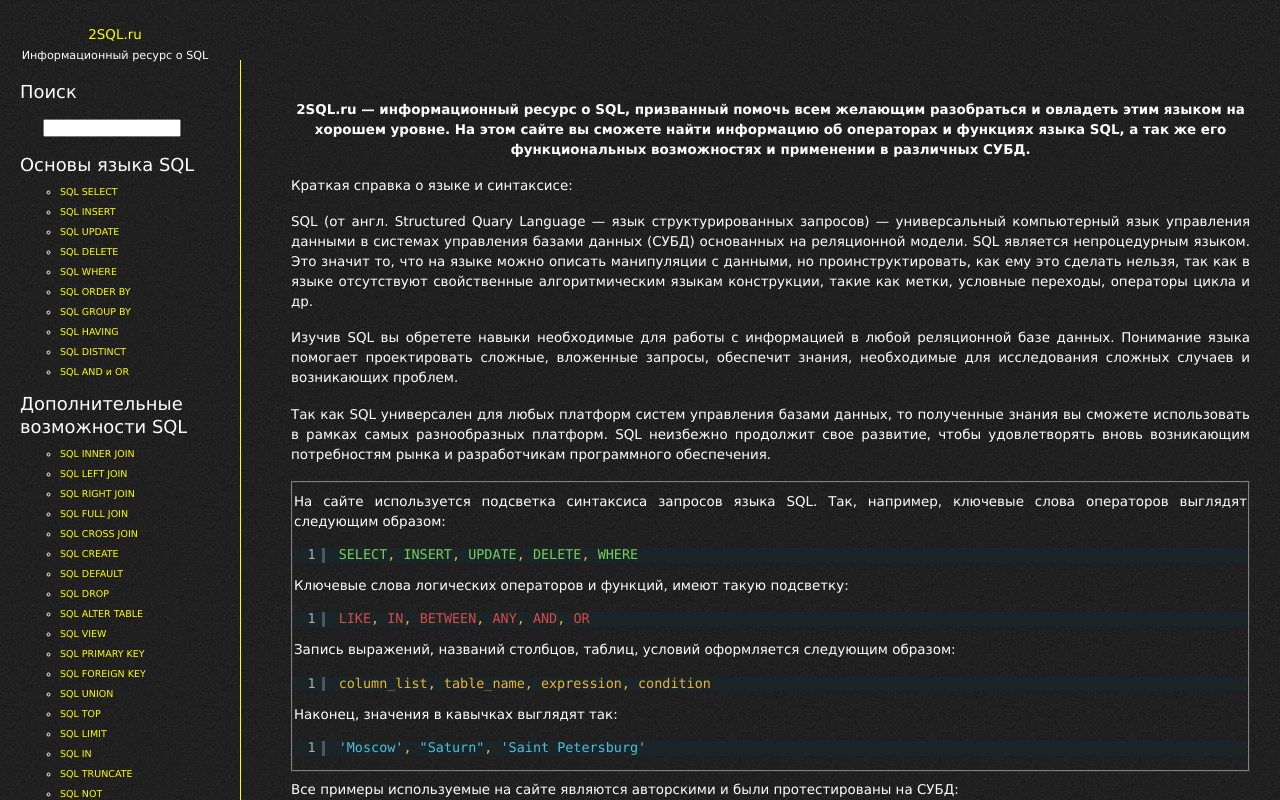
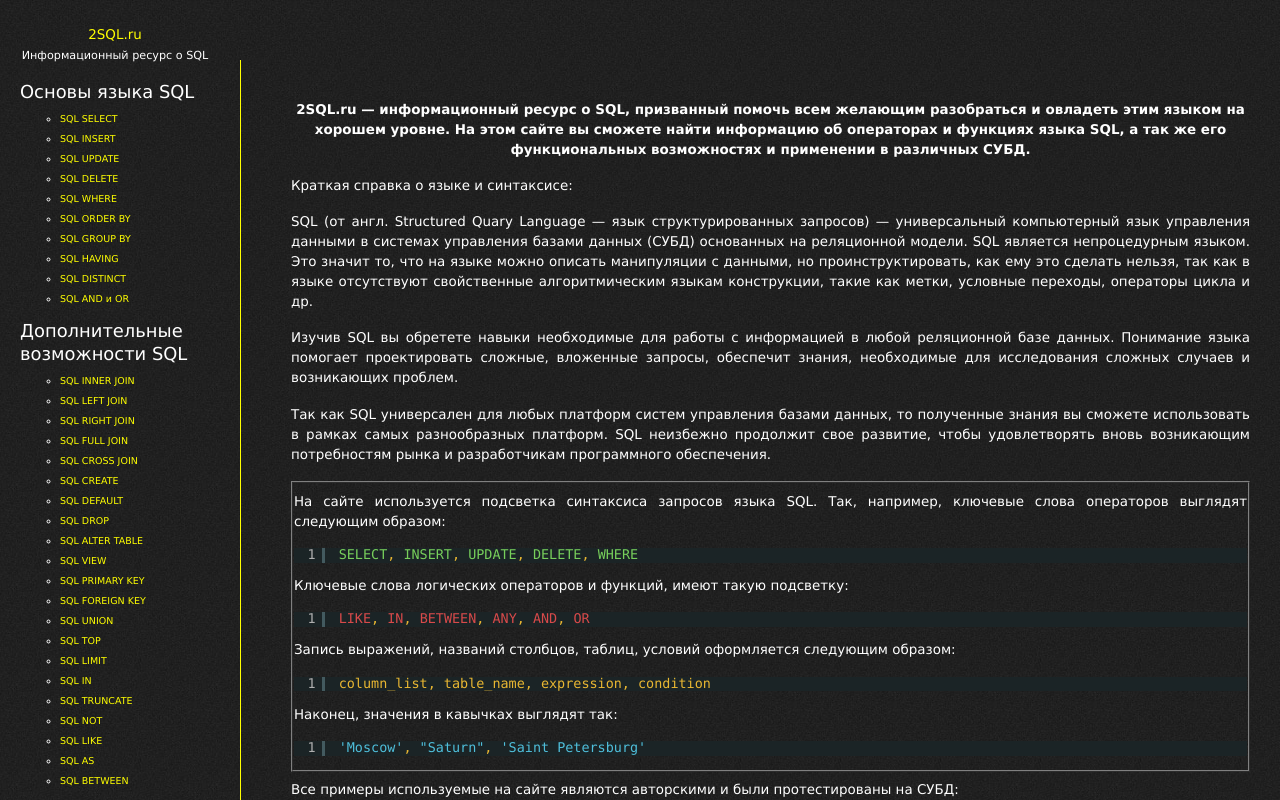
Before and after one commit to DarKsandr/2sql, a Vue app: page / in a window 1280 px wide. Shown: the top 800 px of the page. Built offline with nearby package versions, Linux system fonts and the light colour scheme; no server answers.

Commit message:
hide search

```diff
--- a/src/components/Sidebar.vue
+++ b/src/components/Sidebar.vue
@@ -20,17 +20,17 @@ import { basic, advanced, functions } from '../routes';
 <template>
     <div id="sidebar">
         <ul>
-            <li id="search-2" class="widgetall widget_search">
-                <h2 class="widgettitle">Поиск</h2>
-                <form role="search" method="get" id="searchform" class="searchform"
-                    action="">
-                    <div>
-                        <label class="screen-reader-text" for="s">Найти:</label>
-                        <input type="text" value="" name="s" id="s" />
-                        <input type="submit" id="searchsubmit" value="Поиск" />
-                    </div>
-                </form>
-            </li>
+<!--            <li id="search-2" class="widgetall widget_search">-->
+<!--                <h2 class="widgettitle">Поиск</h2>-->
+<!--                <form role="search" method="get" id="searchform" class="searchform"-->
+<!--                    action="">-->
+<!--                    <div>-->
+<!--                        <label class="screen-reader-text" for="s">Найти:</label>-->
+<!--                        <input type="text" value="" name="s" id="s" />-->
+<!--                        <input type="submit" id="searchsubmit" value="Поиск" />-->
+<!--                    </div>-->
+<!--                </form>-->
+<!--            </li>-->
             <li v-for="{title, items: elements} in items" class="widgetall widget_nav_menu">
                 <h2 class="widgettitle">{{ title }}</h2>
                 <div class="menu-osnovy-yazy-ka-sql-container">
```
